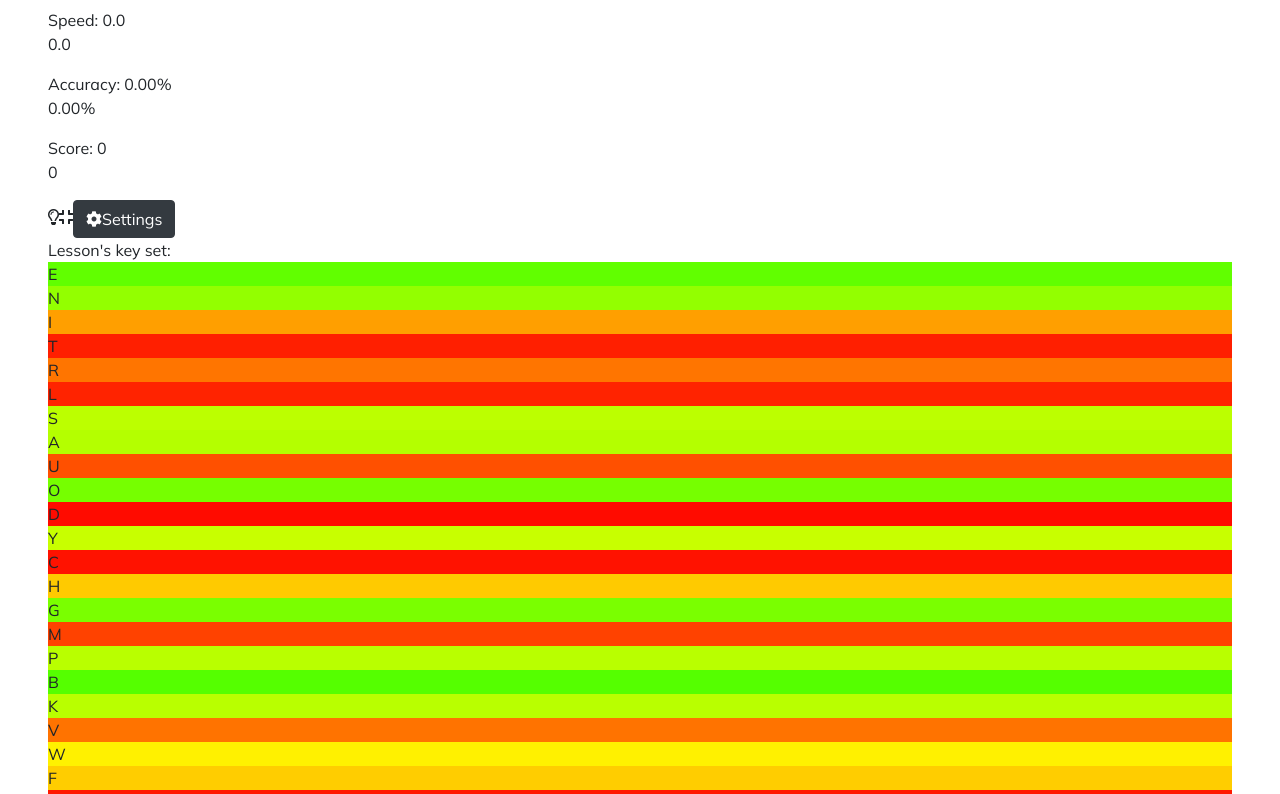
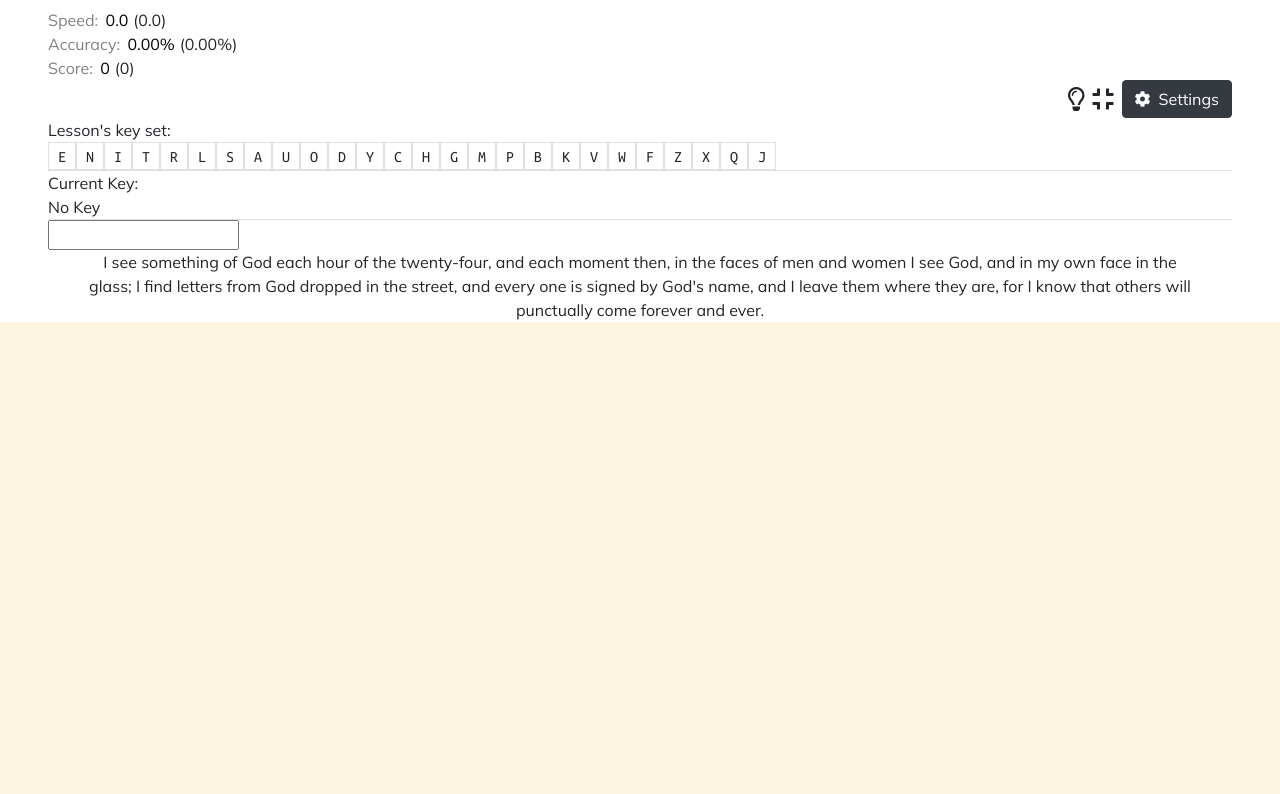
Before and after one commit to IzzyBeraja/Time-Manager-FrontEnd, a Next.js app: page /Practice in a window 1280 px wide. Shown: the top 794 px of the page. Built offline with nearby package versions, Linux system fonts and the light colour scheme.

Commit message:
Fixed styles for common components 💪🏻

```diff
--- a/src/components/Options/Options.module.scss
+++ b/src/components/Options/Options.module.scss
@@ -6,7 +6,7 @@
   align-items: center;
 }
 
-.options-img-btn {
+.optionsImgButton {
   cursor: pointer;
   font-size: 1.5rem;
   margin-right: 0.5rem;
--- a/src/components/Options/Options.tsx
+++ b/src/components/Options/Options.tsx
@@ -2,7 +2,7 @@ import React, { useContext, useState } from "react";
 import ButtonWithImage from "components/common/ButtonWithImage";
 import ImageButton from "components/common/ImageButton";
 import ThemeContext from "context/ThemeContext";
-import "./Options.module.scss";
+import styles from "./Options.module.scss";
 
 const Options = () => {
   const { darkTheme, setDarkTheme } = useContext(ThemeContext);
@@ -11,8 +11,8 @@ const Options = () => {
   //);
 
   const handleFullScreen = () => {
-    if (fullscreen) document.documentElement.requestFullscreen();
-    else document.exitFullscreen();
+    /*     if (fullscreen) document.documentElement.requestFullscreen();
+    else document.exitFullscreen(); */
   };
 
   /*   document.onfullscreenchange = () => {
@@ -20,9 +20,9 @@ const Options = () => {
   }; */
 
   return (
-    <div className="options">
+    <div className={styles.options}>
       <ImageButton
-        className="options-img-btn"
+        className={styles.optionsImgButton}
         title="Change dark/light mode"
         value={!darkTheme}
         onClick={setDarkTheme}
@@ -30,7 +30,7 @@ const Options = () => {
         secondaryImage="fas fa-lightbulb"
       />
       <ImageButton
-        className="options-img-btn"
+        className={styles.optionsImgButton}
         title="Fullscreen"
         value={false} //fullscreen}
         onClick={handleFullScreen}
--- a/src/components/common/ButtonWithImage/ButtonWithImage.tsx
+++ b/src/components/common/ButtonWithImage/ButtonWithImage.tsx
@@ -1,5 +1,5 @@
 import React from "react";
-import "./ButtonWithImage.module.scss";
+import styles from "./ButtonWithImage.module.scss";
 
 type Props = {
   onClick: (event: React.MouseEvent<HTMLButtonElement, MouseEvent>) => void;
@@ -18,7 +18,7 @@ const ButtonWithImage = ({ onClick, text, title, image, className }: Props) => {
       onClick={onClick}
       title={title}
     >
-      <i className={`${image} btnImage`} />
+      <i className={`${image} ${styles.btnImage}`} />
       {text}
     </button>
   );
--- a/src/components/common/ColorBox/ColorBox.tsx
+++ b/src/components/common/ColorBox/ColorBox.tsx
@@ -1,6 +1,6 @@
 import React from "react";
 import { Key } from "types";
-import "./ColorBox.module.scss";
+import styles from "./ColorBox.module.scss";
 
 type Props = {
   keyVal: Key;
@@ -16,10 +16,11 @@ const ColorBox = ({ keyVal }: Props) => {
 
   return (
     <div
-      className="colorBox"
-      style={{
+      className={styles.colorBox}
+      // > Fix issue with this style. "Works" but causes errors
+      /*       style={{
         backgroundColor: `${color(rating)}`,
-      }}
+      }} */
     >
       {letter}
     </div>
--- a/src/components/common/Guage/Guage.module.scss
+++ b/src/components/common/Guage/Guage.module.scss
@@ -1,25 +1,25 @@
 @import "layout/theme.scss";
 
 // >> @extend general header type font
-.primary-label {
+.primaryLabel {
   color: $grey;
 }
 
-.primary-value {
+.primaryValue {
   margin: 0 0.2rem;
   color: $black;
 }
 
-.secondary-text {
+.secondaryText {
   display: inline;
   margin: 0 0.1rem;
 }
 
-.secondary-text::before {
+.secondaryText::before {
   content: "(";
 }
 
-.secondary-text::after {
+.secondaryText::after {
   content: ")";
 }
 
--- a/src/components/common/Guage/Guage.tsx
+++ b/src/components/common/Guage/Guage.tsx
@@ -1,5 +1,5 @@
 import React from "react";
-import "./Guage.module.scss";
+import styles from "./Guage.module.scss";
 
 type Props = {
   primaryLabel: string;
@@ -29,9 +29,9 @@ const Guage = ({
 
   return (
     <div>
-      <span className="primary-label">{primaryLabel}</span>
-      <span className="primary-value">{format(pv)}</span>
-      <p className="secondary-text">
+      <span className={styles.primaryLabel}>{primaryLabel}</span>
+      <span className={styles.primaryValue}>{format(pv)}</span>
+      <p className={styles.secondaryText}>
         <span className={style(sv)}>{format(sv)}</span>
       </p>
     </div>
```
